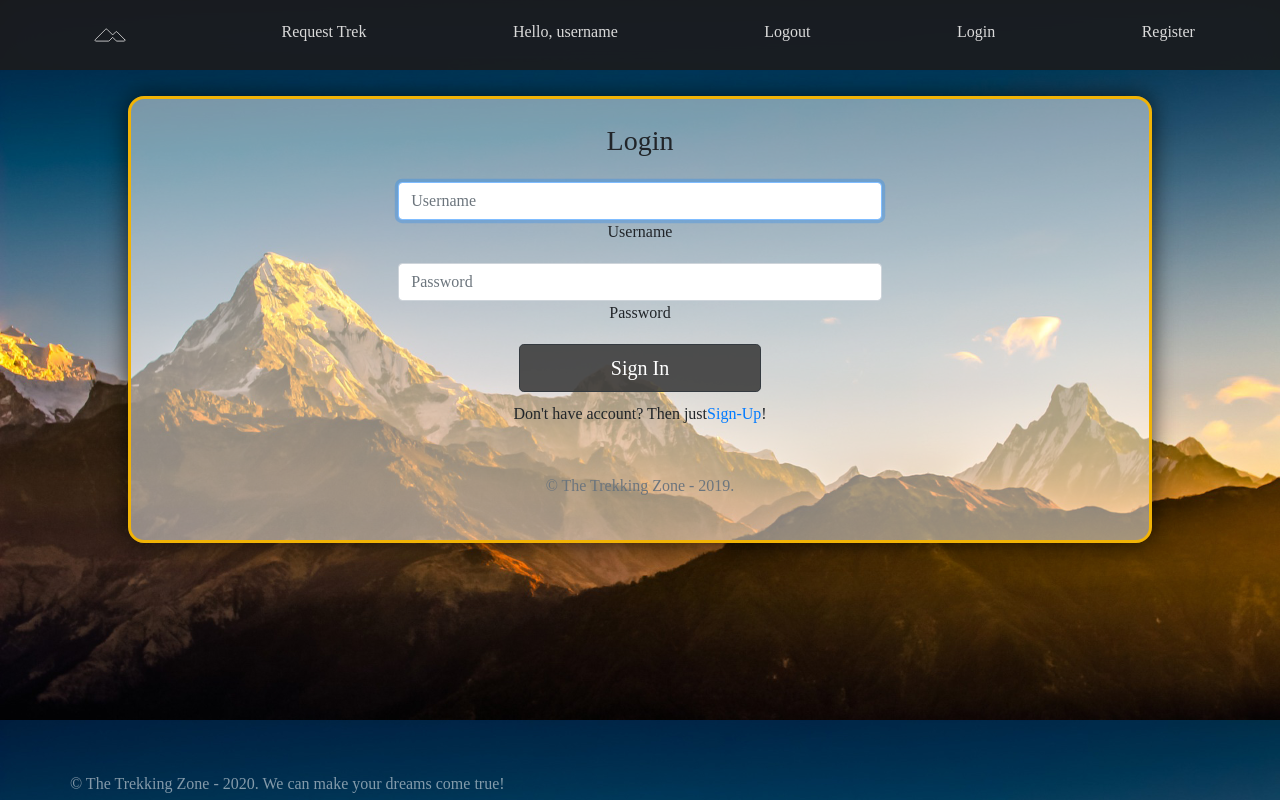
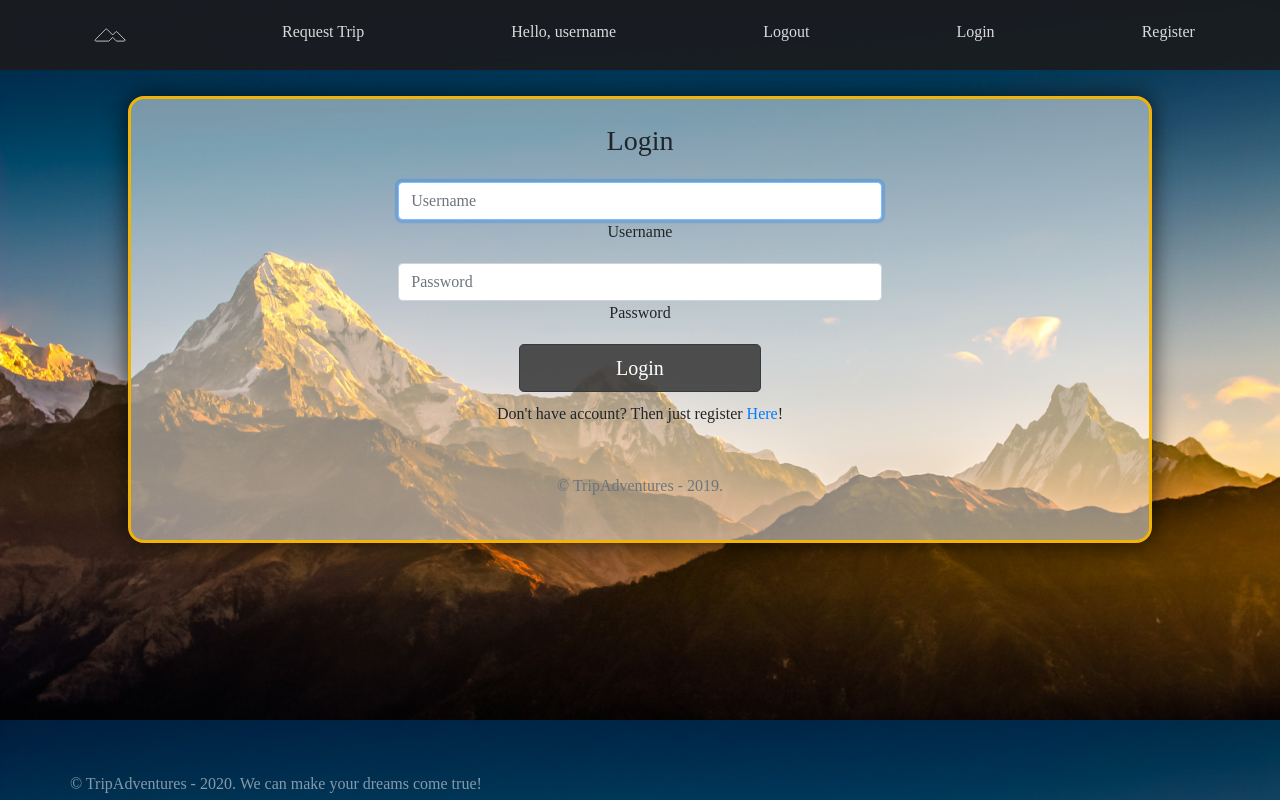
Before and after one commit to Vladimir-Petkov/TripAdventures, a React (Create React App) app: page /login in a window 1280 px wide. Built offline with nearby package versions, Linux system fonts and the light colour scheme; a web font is replaced by a local one.

Commit message:
branding changes.

```diff
--- a/src/App.js
+++ b/src/App.js
@@ -10,7 +10,7 @@ import {
   Route
 } from "react-router-dom";
 
-function App() {
+const App = () => {
   return (
     <div>
       <Router>
--- a/src/Components/Footer/Footer.js
+++ b/src/Components/Footer/Footer.js
@@ -4,7 +4,7 @@ const Footer = () => {
     return (
         <footer className="container page-footer">
             <div className="row text-center">
-                <p className="footer d-block mb-1">© The Trekking Zone - 2020. We can make your dreams come true!</p>
+                <p className="footer d-block mb-1">© TripAdventures - 2020. We can make your dreams come true!</p>
             </div>
         </footer>
     );
--- a/src/Components/Header/Header.js
+++ b/src/Components/Header/Header.js
@@ -1,27 +1,28 @@
 import React from 'react';
 // import 'Header.module.css';
+import { Link } from 'react-router-dom';
 
 const Header = () => {
     return (
         <nav className="site-header sticky-top py-1">
             <div className="container d-flex flex-column flex-md-row justify-content-between">
-                <a className="py-3" href="/">
+                <Link className="py-3" to="/">
                     <svg xmlns="http://www.w3.org/2000/svg" width="50" height="30" fill="none" stroke="currentColor"
                         strokeLinecap="round" stroke-linejoin="round" stroke-width="2" className="d-block mx-auto" role="img"
                         viewBox="0 0 70.617 70.617" focusable="false">
-                        <title>The Trekking Zone</title>
+                        <title>TripAdventures</title>
                         <path d="M70.031,46.254L51.69,27.912c-0.78-0.781-2.047-0.781-2.828,0l-7.281,7.28L28.028,21.639
 		c-0.75-0.75-2.078-0.75-2.828,0L0.586,46.253c-0.572,0.572-0.743,1.433-0.434,2.18S1.191,49.667,2,49.667l29.936-0.003
 		c0.531,0,1.039-0.211,1.414-0.586l8.231-8.229l8.232,8.232c0.375,0.375,0.884,0.586,1.414,0.586l17.39,0.001
 		c0.809,0,1.538-0.487,1.848-1.234S70.604,46.826,70.031,46.254z" />
                     </svg>
-                </a>
+                </Link>
 
-                <a className="py-3 d-none d-md-inline-block" href="/">Request Trek</a>
-                <a className="py-3 d-none d-md-inline-block" href="/profile">Hello, username</a>
-                <a className="py-3 d-none d-md-inline-block" href="/logout">Logout</a>
-                <a className="py-3 d-none d-md-inline-block" href="/login">Login</a>
-                <a className="py-3 d-none d-md-inline-block" href="/register">Register</a>
+                <Link className="py-3 d-none d-md-inline-block" to="/">Request Trip</Link>
+                <Link className="py-3 d-none d-md-inline-block" to="/profile">Hello, username</Link>
+                <Link className="py-3 d-none d-md-inline-block" to="/logout">Logout</Link>
+                <Link className="py-3 d-none d-md-inline-block" to="/login">Login</Link>
+                <Link className="py-3 d-none d-md-inline-block" to="/register">Register</Link>
             </div>
         </nav>
     )
--- a/src/Components/Users/Login/Login.js
+++ b/src/Components/Users/Login/Login.js
@@ -1,4 +1,5 @@
 import React from 'react';
+import { Link } from 'react-router-dom';
 
 const Login = () => {
     return (
@@ -18,15 +19,15 @@ const Login = () => {
                 <label for="inputPassword">Password</label>
             </div>
 
-            <button class="btn btn-lg btn-dark btn-block" type="submit">Sign In</button>
+            <button class="btn btn-lg btn-dark btn-block" type="submit">Login</button>
 
             <div class="text-center mb-4">
-                <p class="alreadyUser"> Don't have account? Then just
-                    <a href="/register">Sign-Up</a>!
+                <p class="alreadyUser"> Don't have account? Then just register
+                    <Link to="/register"> Here</Link>!
                 </p>
             </div>
 
-            <p class="mt-5 mb-3 text-muted text-center">© The Trekking Zone - 2019.</p>
+            <p class="mt-5 mb-3 text-muted text-center">© TripAdventures - 2019.</p>
         </form>
     )
 };
--- a/src/Components/Users/Register/Register.js
+++ b/src/Components/Users/Register/Register.js
@@ -1,4 +1,5 @@
 import React from 'react';
+import { Link } from 'react-router-dom';
 
 const Register = () => {
     return (
@@ -25,15 +26,15 @@ const Register = () => {
                 <label for="inputRePassword">Re-Password</label>
             </div>
 
-            <button class="btn btn-lg btn-dark btn-block" type="submit">Sign Up</button>
+            <button class="btn btn-lg btn-dark btn-block" type="submit">Register</button>
 
             <div class="text-center mb-4">
-                <p class="alreadyUser"> Already have account? Then just
-                    <a href="/login">Sign-In</a>!
+                <p class="alreadyUser"> Already have account? Then just login
+                    <Link to="/login"> Here</Link>!
                 </p>
             </div>
 
-            <p class="mt-5 mb-3 text-muted text-center">© The Trekking Zone - 2019.</p>
+            <p class="mt-5 mb-3 text-muted text-center">© TripAdventures - 2020.</p>
         </form>
     )
 };
```
